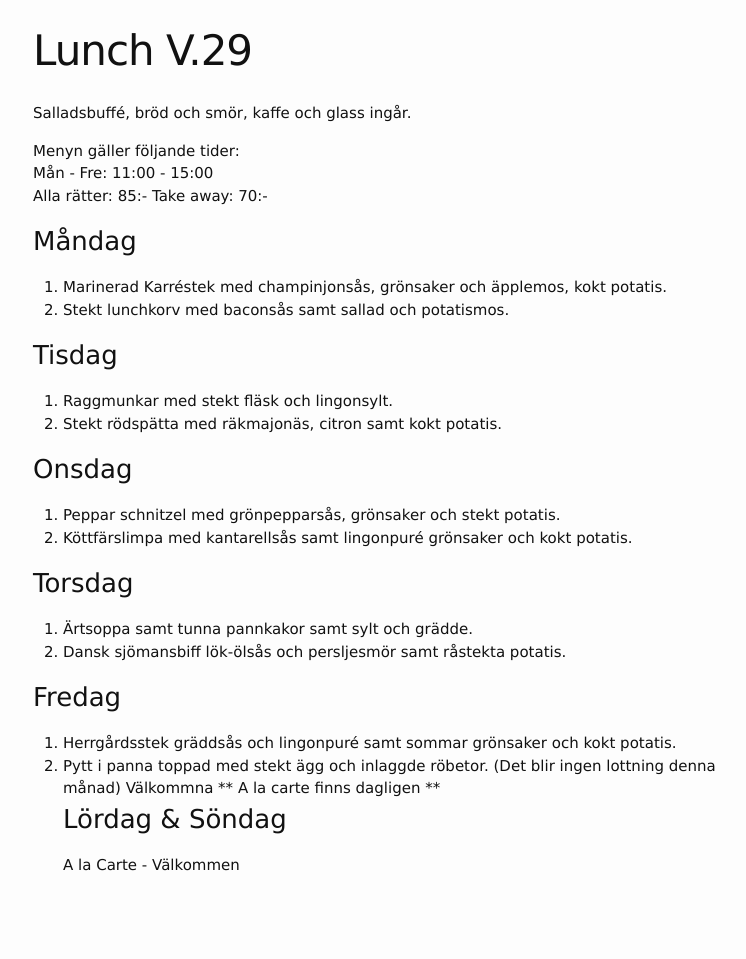
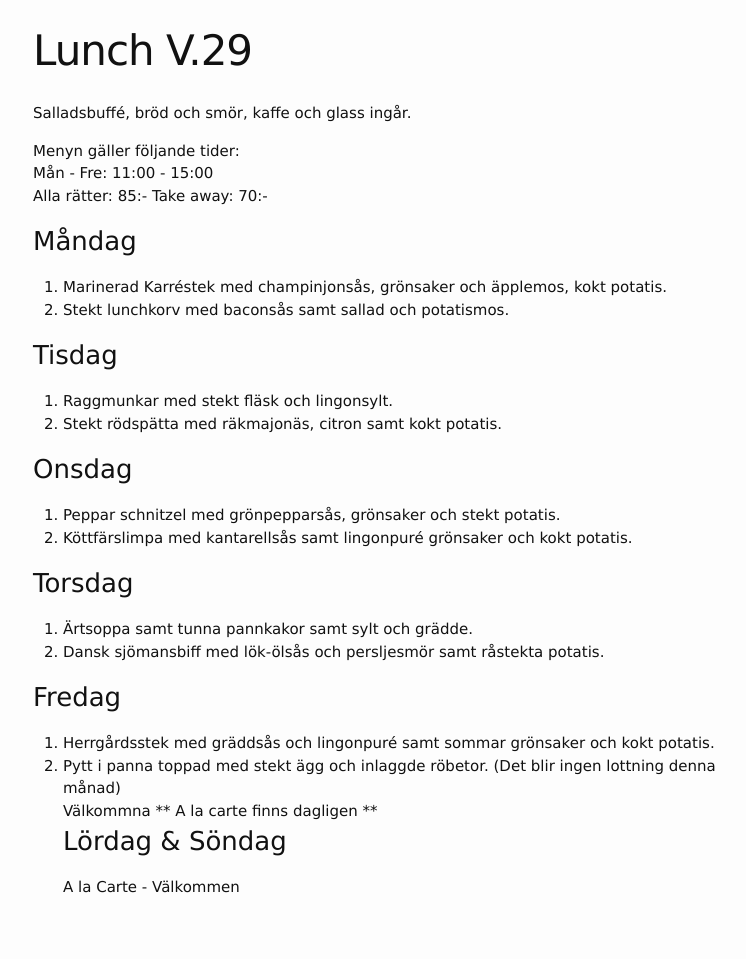
Before and after one commit to FarInn62/farinn62.github.io, a Jekyll site: the page built from lunch.md, in a window 1280 px wide. Shown: the whole page, without its empty margins (237-983 px from the left). Built offline with Jekyll 4.4.1, drawn with Linux system fonts in a browser that asks for light colours; before the commit the page ends 936 px from its top, so only the background shows below that.

Commit message:
Update lunch.md

```diff
--- a/lunch.md
+++ b/lunch.md
@@ -24,12 +24,12 @@ Alla rätter: 85:- Take away: 70:-
 
 ### Torsdag
 1.  Ärtsoppa samt tunna pannkakor samt sylt och grädde.
-2.  Dansk sjömansbiff lök-ölsås och persljesmör samt råstekta potatis.
+2.  Dansk sjömansbiff med lök-ölsås och persljesmör samt råstekta potatis.
 
 ### Fredag
-1. Herrgårdsstek gräddsås och lingonpuré samt sommar grönsaker och kokt potatis.
+1. Herrgårdsstek med gräddsås och lingonpuré samt sommar grönsaker och kokt potatis.
 2. Pytt i panna toppad med stekt ägg och inlaggde röbetor.
-                    (Det blir ingen lottning denna månad)
+                                               (Det blir ingen lottning denna månad)
                                 Välkommna
                   ** A la carte finns dagligen **
 ### Lördag & Söndag
```
